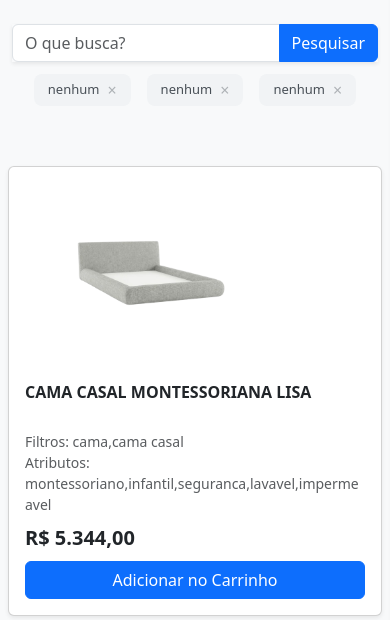
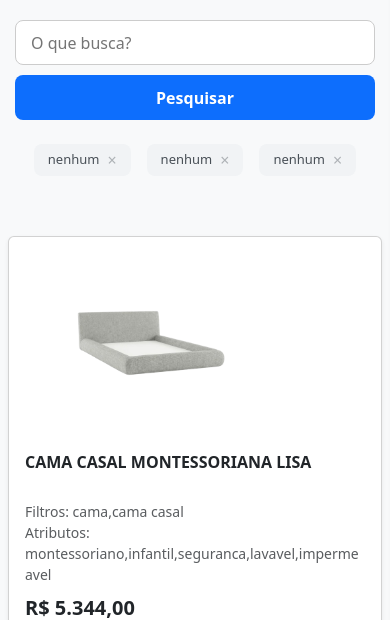
Before and after one commit to PedroGoulartbranco/Site-de-feira-integrado-com-IA, a Flask app: page / in a window 390 px wide. Shown: the part 93-713 px from the top of the page. Run offline with Flask 3, Linux system fonts and the light colour scheme.

Commit message:
deixando responsivo,  e verificando se ta vazio a pesquisa

```diff
--- a/static/css/catalogo.css
+++ b/static/css/catalogo.css
@@ -83,7 +83,6 @@ h1 {
     padding: 20px;
 
     overflow-y: auto;  /*Cria a barra para descer quando ficar grande */
-
 }
 
 .barra-lateral.ativa {
@@ -160,3 +159,45 @@ h1 {
     0% { transform: rotate(0deg); }
     100% { transform: rotate(360deg); }
 }
+
+.container-busca {
+    display: flex;
+    flex-direction: column;
+    gap: 10px;
+    width: 100%;
+    max-width: 600px;
+    margin: 20px auto;
+    padding: 0 15px;
+}
+
+.input-busca, .botao-busca {
+    height: 45px;
+    border-radius: 8px;
+    font-size: 16px;
+}
+
+.input-busca {
+    border: 1px solid #ccc;
+    padding: 0 15px;
+    width: 100%;
+}
+
+.botao-busca {
+    background-color: #0d6efd;
+    color: white;
+    border: none;
+    font-weight: bold;
+    cursor: pointer;
+    width: 100%;           /
+}
+
+@media (min-width: 600px) {
+    .container-busca {
+        flex-direction: row;
+    }
+
+    .botao-busca {
+        width: auto;
+        padding: 0 30px;
+    }
+}
--- a/static/js/script.js
+++ b/static/js/script.js
@@ -13,12 +13,13 @@ mostrar_filtros.innerHTML = filtros; //Limpa os filtros
 
 botao_pesquisar.addEventListener("click", function (event) {
   event.preventDefault(); //Não recarrega a pagina
-  div_mostrar_atualizando_produtos.style.display = "flex"
-  div_de_produtos_tela.innerHTML = ""
   usuario_digitou = pesquisa.value;
   console.log(usuario_digitou);
 
-  fetch("http://127.0.0.1:5000/pesquisar", {
+  if (usuario_digitou != "") {
+    div_mostrar_atualizando_produtos.style.display = "flex"
+    div_de_produtos_tela.innerHTML = ""
+    fetch("http://127.0.0.1:5000/pesquisar", {
     method: "POST",
     headers: {
       "Content-Type": "application/json",
@@ -37,6 +38,8 @@ botao_pesquisar.addEventListener("click", function (event) {
     })
 
     .catch((error) => console.log(error));
+  }
+
 });
 
 function atualizar_filtro(filtros, atributos, nomes) {
--- a/templates/catalogo.html
+++ b/templates/catalogo.html
@@ -21,11 +21,9 @@
     <header class="container text-center py-4">
         <h1 class="display-5 fw-normal">Cátalogo</h1>
     </header>
-    <div class="container mt-4">
-        <div class="input-group shadow-sm mx-auto w-100 w-md-75">
-            <input type="text" class="form-control" id="barra_pesquisa" placeholder="O que busca?">
-            <button type="button" class="btn btn-primary" id="botao_pesquisar">Pesquisar</button>
-        </div>
+    <div class="container-busca">
+        <input type="text" class="input-busca" id="barra_pesquisa" placeholder="O que busca?">
+        <button type="button" class="botao-busca" id="botao_pesquisar">Pesquisar</button>
     </div>
     <div class="d-flex flex-wrap gap-2 justify-content-center mt-2" id="mostrar_filtros">
         <p>Filtro: <span id="filtros"></span></p>
```
